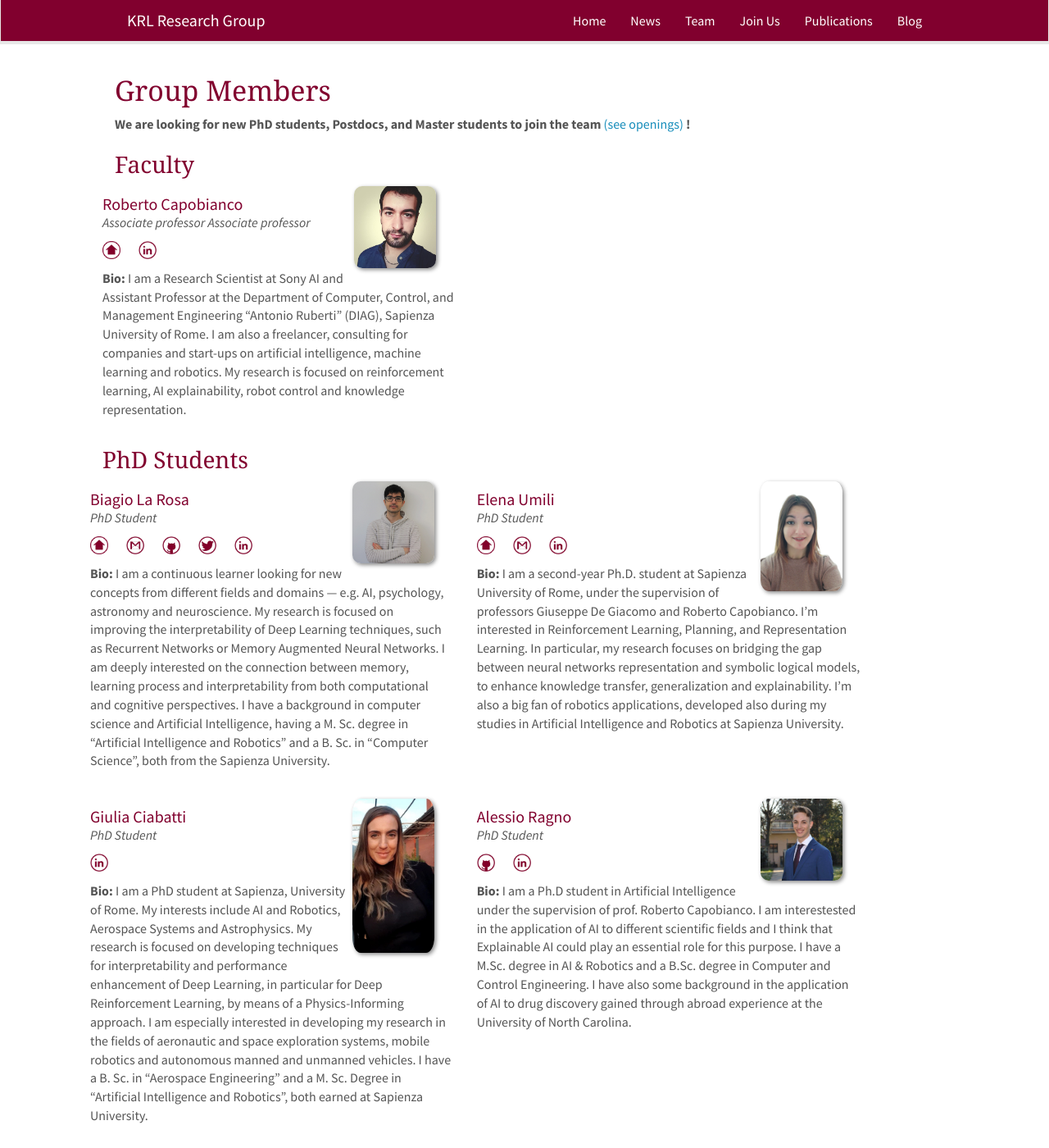
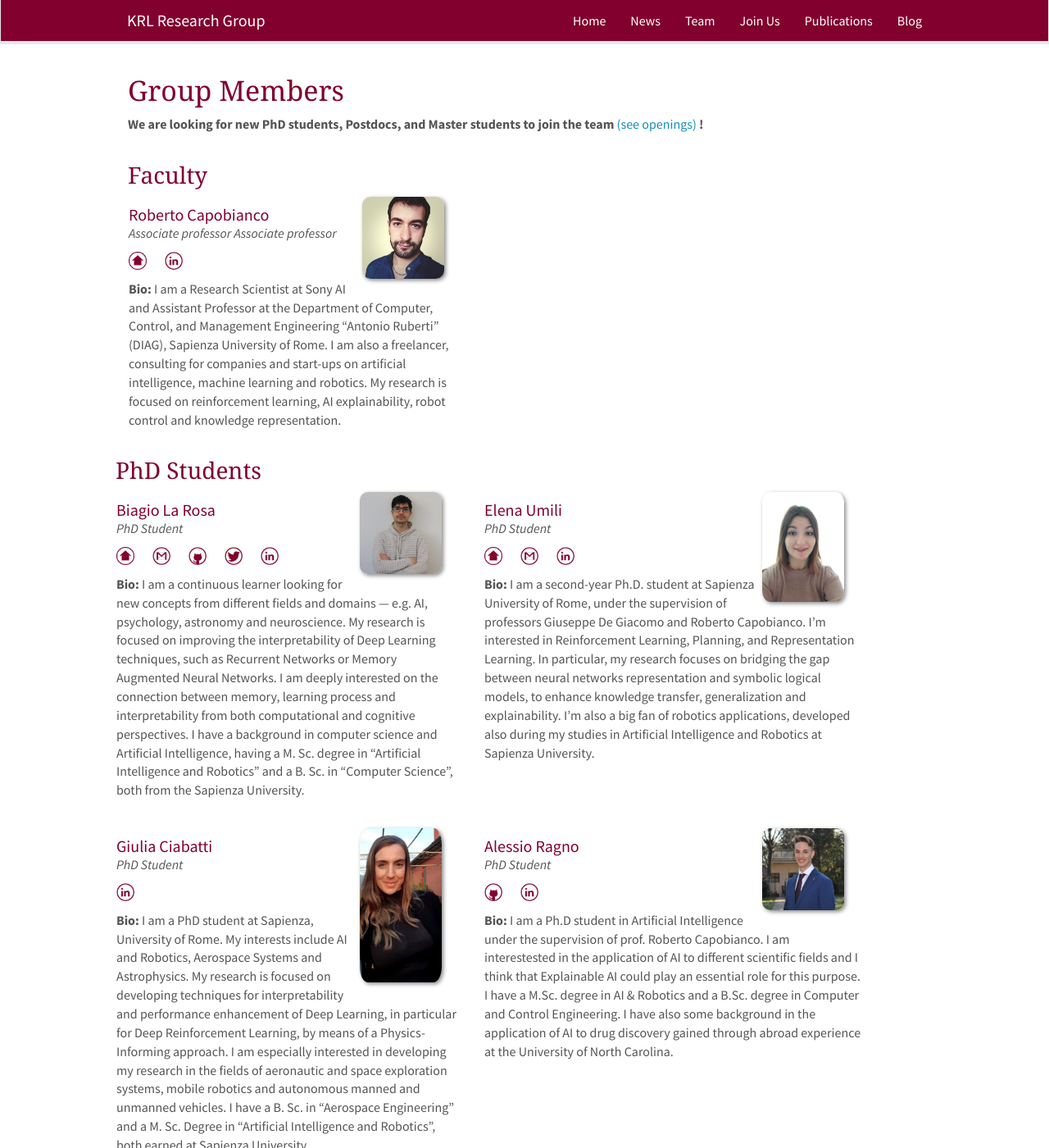
Before and after one commit to KRLGroup/krlgroup.github.io, a Jekyll site: the page built from _pages/team.md, in a window 1280 px wide and 1400 px high. Shown: the whole window at 82% size. Built offline with Jekyll 4.4.1, drawn with Linux system fonts in a browser that asks for light colours; nearby versions of some CDN libraries.

Commit message:
fixed mobile version

```diff
--- a/_pages/team.md
+++ b/_pages/team.md
@@ -5,10 +5,11 @@
 sitemap: false
 permalink: /team/
 ---
+
 <h2 class="sapienza-text">Group Members</h2>
 
  **We are  looking for new PhD students, Postdocs, and Master students to join the team** [(see openings)]({{ site.url }}{{ site.baseurl }}/vacancies) **!**
-
+<div class="row"></div>
 <h3 class="sapienza-text">Faculty</h3>
 {% assign number_printed = 0 %}
 {% for member in site.data.faculty %}
@@ -79,12 +80,7 @@
 {% if even_odd == 0 %}
 <div class="row">
 {% endif %}
-{% if even_odd == 0 %}
 <div class="col-sm-5 clearfix">
-{% endif %}
-{% if even_odd == 1 %}
-<div class="col-sm-5 clearfix">
-{% endif %}
   <img src="{{ site.url }}{{ site.baseurl }}/images/teampic/{{ member.photo }}" alt="photo {{member.name}}" class="responsive" style="float: right" />
   <h4 class="person-name">{{ member.name }}</h4>
   <i>
@@ -201,123 +197,3 @@
 {{ member.name }}
 {% endfor %}
 </div>
-
-<!--
-
-## Master Students
-{% assign number_printed = 0 %}
-{% for member in site.data.students %}
-
-{% assign even_odd = number_printed | modulo: 2 %}
-
-{% if even_odd == 0 %}
-<div class="row">
-{% endif %}
-
-<div class="col-sm-6 clearfix">
-  <h4 class="person-name">{{ member.name }}</h4>
-  <i>{{ member.info }}<br>email: <{{ member.email }}></i>
-  <ul style="overflow: hidden">
-
-  {% if member.number_educ == 1 %}
-  <li> {{ member.education1 }} </li>
-  {% endif %}
-
-  {% if member.number_educ == 2 %}
-  <li> {{ member.education1 }} </li>
-  <li> {{ member.education2 }} </li>
-  {% endif %}
-
-  {% if member.number_educ == 3 %}
-  <li> {{ member.education1 }} </li>
-  <li> {{ member.education2 }} </li>
-  <li> {{ member.education3 }} </li>
-  {% endif %}
-
-  {% if member.number_educ == 4 %}
-  <li> {{ member.education1 }} </li>
-  <li> {{ member.education2 }} </li>
-  <li> {{ member.education3 }} </li>
-  <li> {{ member.education4 }} </li>
-  {% endif %}
-
-  </ul>
-</div>
-
-{% assign number_printed = number_printed | plus: 1 %}
-
-{% if even_odd == 1 %}
-</div>
-{% endif %}
-
-{% endfor %}
-
-{% assign even_odd = number_printed | modulo: 2 %}
-{% if even_odd == 1 %}
-</div>
-{% endif %}
-
-<!---
-## Alumni
-
-{% assign number_printed = 0 %}
-{% for member in site.data.alumni_members %}
-
-{% assign even_odd = number_printed | modulo: 2 %}
-
-{% if even_odd == 0 %}
-<div class="row">
-{% endif %}
-
-<div class="col-sm-6 clearfix">
-  <img src="{{ site.url }}{{ site.baseurl }}/images/teampic/{{ member.photo }}" class="img-responsive" width="25%" style="float: left" />
-  <h4>{{ member.name }}</h4>
-  <i>{{ member.duration }} <br> Role: {{ member.info }}</i>
-  <ul style="overflow: hidden">
-
-  </ul>
-</div>
-
-{% assign number_printed = number_printed | plus: 1 %}
-
-{% if even_odd == 1 %}
-</div>
-{% endif %}
-
-{% endfor %}
-
-{% assign even_odd = number_printed | modulo: 2 %}
-{% if even_odd == 1 %}
-</div>
-{% endif %}
-
-<!--- ## Former visitors, BSc/ MSc students
-
-
-<div class="row">
-
-<div class="col-sm-4 clearfix">
-<h4>Visitors</h4>
-{% for member in site.data.alumni_visitors %}
-{{ member.name }}
-{% endfor %}
-</div>
-
-<div class="col-sm-4 clearfix">
-<h4>Master students</h4>
-{% for member in site.data.alumni_msc %}
-{{ member.name }}
-{% endfor %}
-</div>
-
-<div class="col-sm-4 clearfix">
-<h4>Bachelor Students</h4>
-{% for member in site.data.alumni_bsc %}
-{{ member.name }}
-{% endfor %}
-</div>
-
-</div>
-
-## Administrative Support
-<a href="mailto:Rijsewijk@Physics.LeidenUniv.nl">Ellie van Rijsewijk</a> is helping us (and other groups) with administration.-->
--- a/css/main.scss
+++ b/css/main.scss
@@ -134,7 +134,7 @@
 /* Grid overrides */
 .col-sm-1, .col-sm-2, .col-sm-3, .col-sm-5, .col-sm-6,
 .col-sm-7, .col-sm-8, .col-sm-9, .col-sm-10, .col-sm-11, .col-sm-12 {
-	padding-left: 0px;
+	padding-left: 16px;
 	padding-right: 0px;
 
 
```
